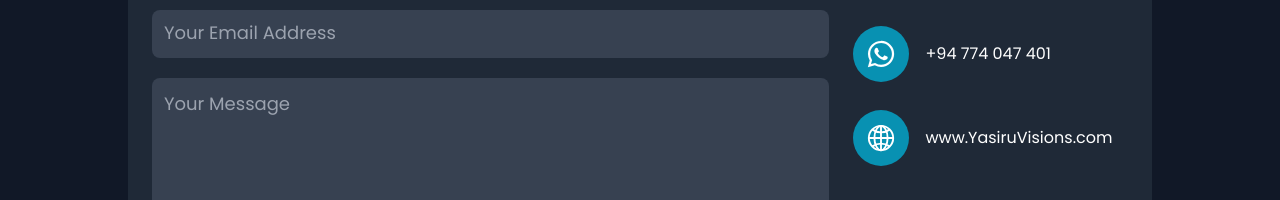
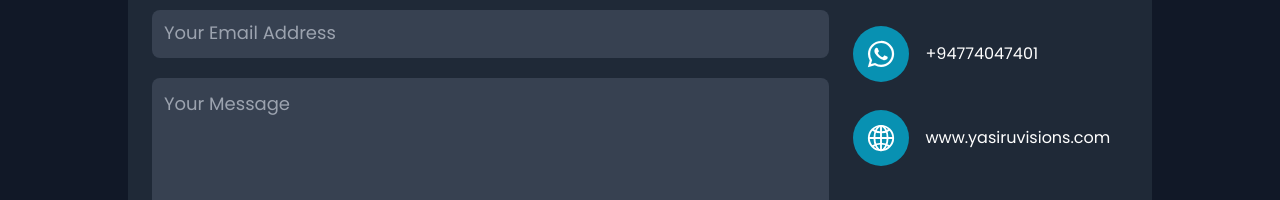
Before and after one commit to YasiruWickramasinghe/My_Portfolio, a React (Vite) app: page / in a window 1280 px wide. Shown: the part 4389-4589 px from the top of the page. Built offline with nearby package versions, Linux system fonts and the light colour scheme.

Commit message:
Update contact details

```diff
--- a/src/components/Contact.jsx
+++ b/src/components/Contact.jsx
@@ -2,9 +2,9 @@ import React from "react";
 
 const Contact = () => {
   const contact_info = [
-    { logo: "mail", text: "yasirucareer@gmail.com"  },
-    { logo: "logo-whatsapp", text: "+94 774 047 401" },
-    { logo: "globe-outline", text: "www.YasiruVisions.com", },
+    { logo: "mail", text: "yasirucareer@gmail.com" },
+    { logo: "logo-whatsapp", text: "+94774047401" },
+    { logo: "globe-outline", text: "www.yasiruvisions.com", },
   ];
   return (
     <section id="contact" className="py-10 px-3 text-white">
@@ -35,7 +35,17 @@ const Contact = () => {
                   <ion-icon name={contact.logo}></ion-icon>
                 </div>
                 <p className="md:text-base text-sm  break-words">
-                  {contact.text}
+                  {contact.logo === "globe-outline" ? (
+                    <a href={`http://${contact.text}`} target="_blank" rel="noopener noreferrer">
+                      {contact.text}
+                    </a>
+                  ) : contact.logo === "logo-whatsapp" ? (
+                    <a href={`https://wa.me/${contact.text}`} target="_blank" rel="noopener noreferrer">
+                      {contact.text}
+                    </a>
+                  ) : (
+                    <a href={`mailto:${contact.text}`}>{contact.text}</a>
+                  )}
                 </p>
               </div>
             ))}
--- a/src/components/Project.jsx
+++ b/src/components/Project.jsx
@@ -78,7 +78,7 @@ const Project = () => {
             }}
             loop={true}
             autoplay={{
-              delay: 3000,
+              delay: 2000,
             }}
             pagination={{
               clickable: true,
```
